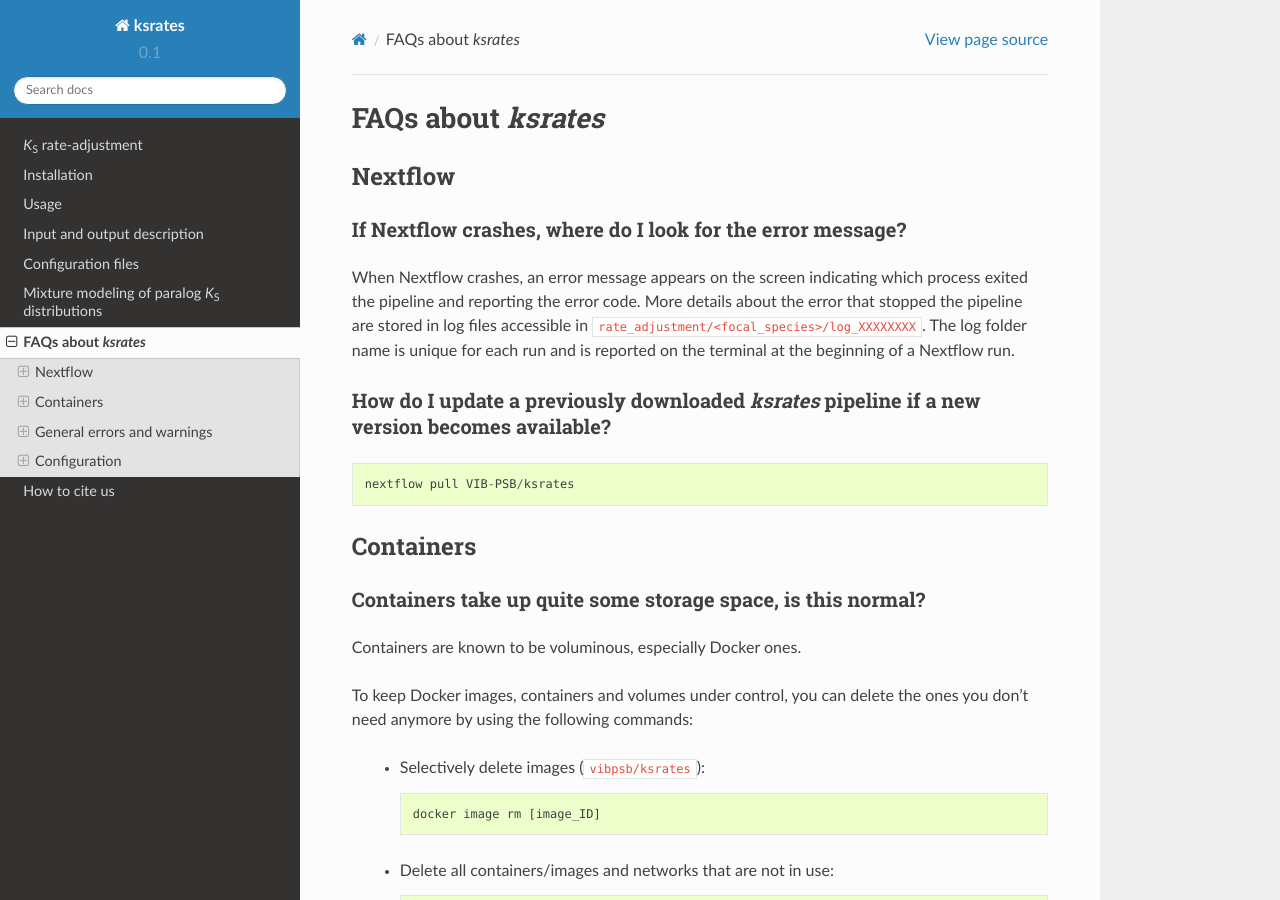
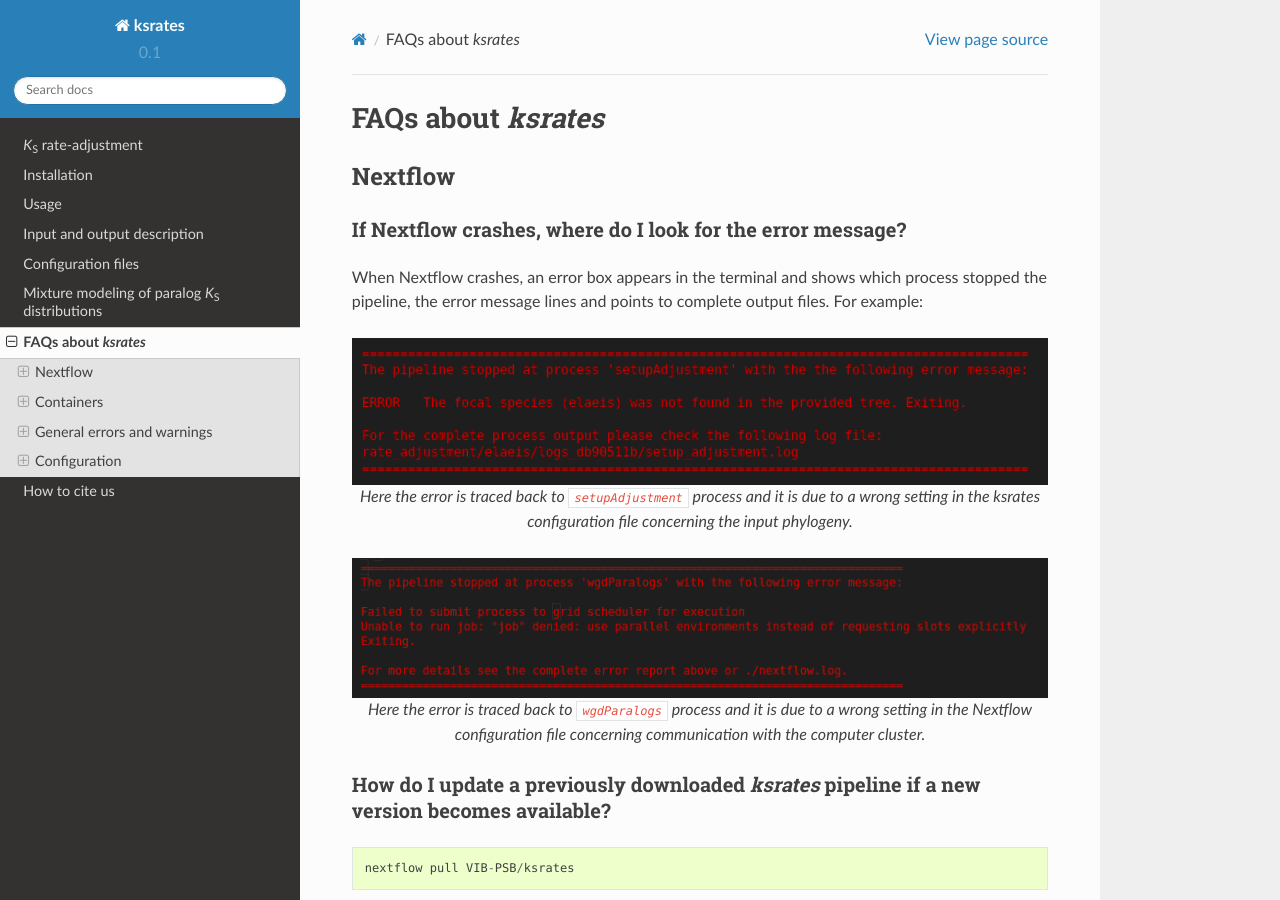
Before and after one commit to VIB-PSB/ksrates, a Sphinx documentation site: the page built from doc/source/faqs.rst, in a window 1280 px wide and 900 px high. Built offline with Sphinx 7.4.7 and the Read the Docs theme 2.0.0, drawn with Linux system fonts in a browser that asks for light colours.

Commit message:
Update FAQs with error box description and figures

```diff
--- a/doc/source/faqs.rst
+++ b/doc/source/faqs.rst
@@ -8,7 +8,19 @@ Nextflow
 If Nextflow crashes, where do I look for the error message?
 -----------------------------------------------------------
 
-When Nextflow crashes, an error message appears on the screen indicating which process exited the pipeline and reporting the error code. More details about the error that stopped the pipeline are stored in log files accessible in ``rate_adjustment/<focal_species>/log_XXXXXXXX``. The log folder name is unique for each run and is reported on the terminal at the beginning of a Nextflow run.
+When Nextflow crashes, an error box appears in the terminal and shows which process stopped the pipeline, the error message lines and points to complete output files. For example:
+
+.. figure:: _images/error_box1.png
+    :align: center
+    :width: 800
+
+    Here the error is traced back to ``setupAdjustment`` process and it is due to a wrong setting in the *ksrates* configuration file concerning the input phylogeny.
+
+.. figure:: _images/error_box2.png
+    :align: center
+    :width: 800
+
+    Here the error is traced back to ``wgdParalogs`` process and it is due to a wrong setting in the Nextflow configuration file concerning communication with the computer cluster.
 
 
 How do I update a previously downloaded *ksrates* pipeline if a new version becomes available?
```
Also changed, not shown: doc/source/_images/error_box1.png (added), doc/source/_images/error_box2.png (added).
